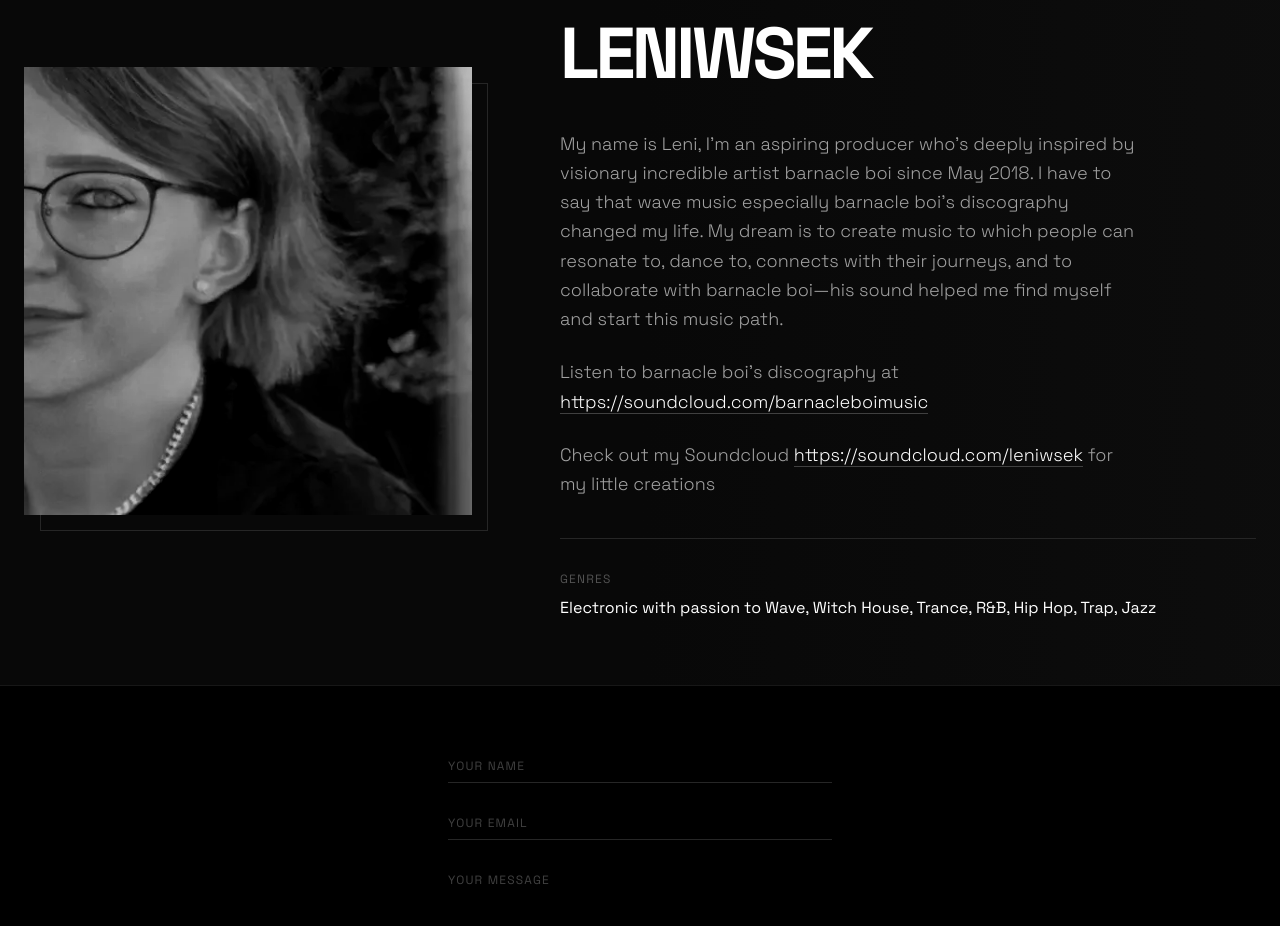
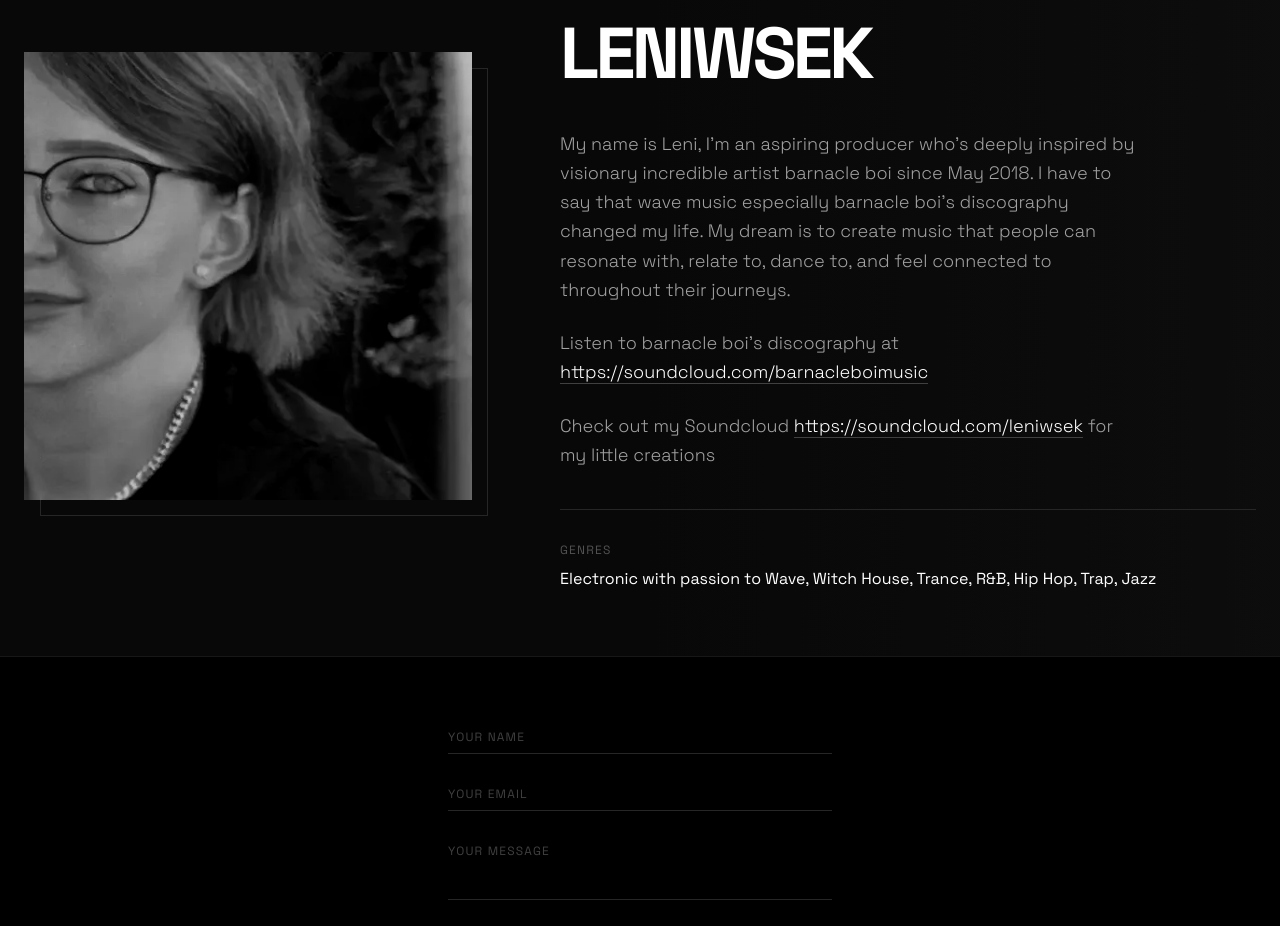
Before and after one commit to Valkyranna/LENIWSEK, a Next.js app: page / in a window 1280 px wide. Shown: the part 2180-3106 px from the top of the page. Built offline with nearby package versions, Linux system fonts and the light colour scheme.

Commit message:
Update About component bio for consistency and clarity

```diff
--- a/components/About.tsx
+++ b/components/About.tsx
@@ -41,7 +41,7 @@ const About: React.FC = () => { // Updated bio content
 
             <div className="space-y-6 text-lg font-light leading-relaxed text-neutral-400 max-w-xl">
               <p>
-                My name is Leni, I'm an aspiring producer who's deeply inspired by visionary incredible artist barnacle boi since May 2018. I have to say that wave music especially barnacle boi’s discography changed my life. My dream is to create music to which people can resonate to, dance to, connects with their journeys, and to collaborate with barnacle boi—his sound helped me find myself and start this music path.
+                My name is Leni, I'm an aspiring producer who's deeply inspired by visionary incredible artist barnacle boi since May 2018. I have to say that wave music especially barnacle boi’s discography changed my life. My dream is to create music that people can resonate with, relate to, dance to, and feel connected to throughout their journeys.
               </p>
               <p>
                 Listen to barnacle boi's discography at <a href="https://soundcloud.com/barnacleboimusic" target="_blank" rel="noreferrer" className="text-white hover:text-neutral-300 border-b border-neutral-700 hover:border-white transition-colors">https://soundcloud.com/barnacleboimusic</a>
```
